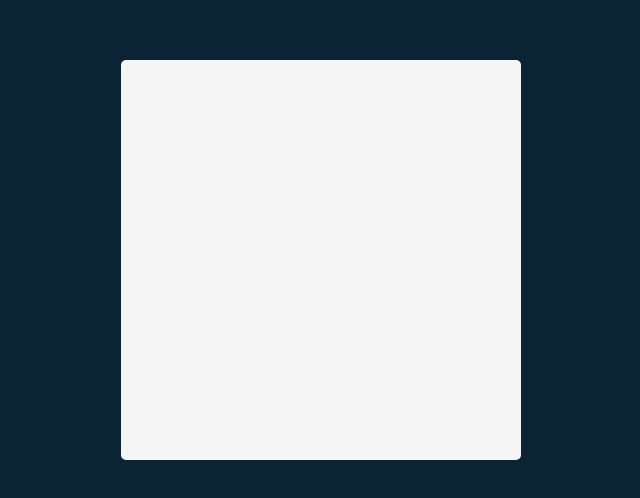
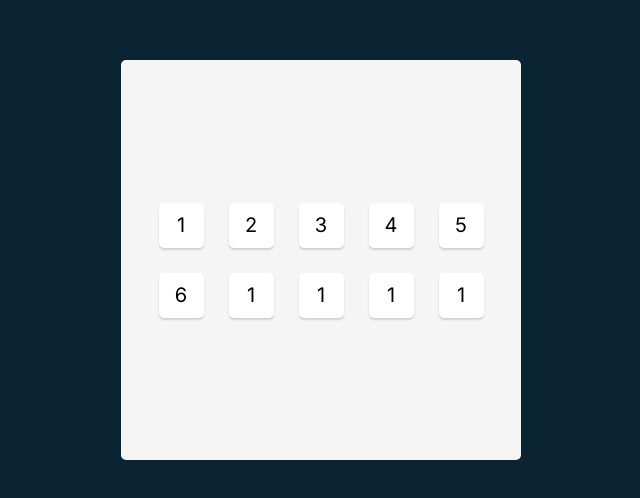
Before and after one commit to lenardski/tenziesproject, a React (Vite) app: page / in a window 1280 px wide. Shown: the part 140-638 px from the top of the page, without its empty margins (319-959 px from the left). Built offline with nearby package versions, Linux system fonts and the light colour scheme.

Commit message:
Added Die component

```diff
--- a/index.html
+++ b/index.html
@@ -1,10 +1,13 @@
 <!doctype html>
 <html lang="en">
   <head>
-    <meta charset="UTF-8" />
-    <meta name="viewport" content="width=device-width, initial-scale=1.0" />
-    <link rel="stylesheet" href="/src/index.css" />
-    <title>Tenzies</title>
+      <meta name="viewport" content="width=device-width, initial-scale=1.0" />
+      <meta charset="UTF-8" />
+      <link rel="preconnect" href="https://fonts.googleapis.com">
+      <link rel="preconnect" href="https://fonts.gstatic.com" crossorigin>
+      <link href="https://fonts.googleapis.com/css2?family=Inter:ital,opsz,wght@0,14..32,100..900;1,14..32,100..900&display=swap" rel="stylesheet">
+      <link rel="stylesheet" href="/src/index.css" />
+      <title>Tenzies</title>
   </head>
   <body>
     <div id="root"></div>
--- a/src/App.jsx
+++ b/src/App.jsx
@@ -1,7 +1,20 @@
+import Die from "./components/Die"
+
 function App() {
   return (
     <main>
-
+      <div className="dice-container">
+        <Die value={1}></Die>
+        <Die value={2}></Die>
+        <Die value={3}></Die>
+        <Die value={4}></Die>
+        <Die value={5}></Die>
+        <Die value={6}></Die>
+        <Die value={1}></Die>
+        <Die value={1}></Die>
+        <Die value={1}></Die>
+        <Die value={1}></Die>
+      </div>
     </main>
   )
 }
--- /dev/null
+++ b/src/components/Die.jsx
@@ -0,0 +1,5 @@
+export default function Die({value}){
+    return (
+        <button>{value}</button>
+    )
+}
--- a/src/index.css
+++ b/src/index.css
@@ -3,6 +3,7 @@
 }
 
 body {
+    font-family: Inter, sans-serif;
     margin: 0;
     background-color: #0B2434;
     padding: 20px;
@@ -24,5 +25,26 @@
     background-color: #F5F5F5;
     height: 100%;
     border-radius: 5px;
+    display: flex;
+    flex-direction: column;
+    justify-content: center;
+    align-items: center;
+}
 
+.dice-container {
+    display: grid;
+    grid-template: auto auto / repeat(5, 1fr);
+    gap: 25px;
 }
+
+.dice-container button {
+    height: 45px;
+    width: 45px;
+    box-shadow: 0px 2px 2px rgba(0, 0, 0, 0.15);
+    border-radius: 5px;
+    border: none;
+    background-color: white;
+    font-family: Inter, sans-serif;
+    font-size: 1.25rem;
+    cursor: pointer;
+}
```
